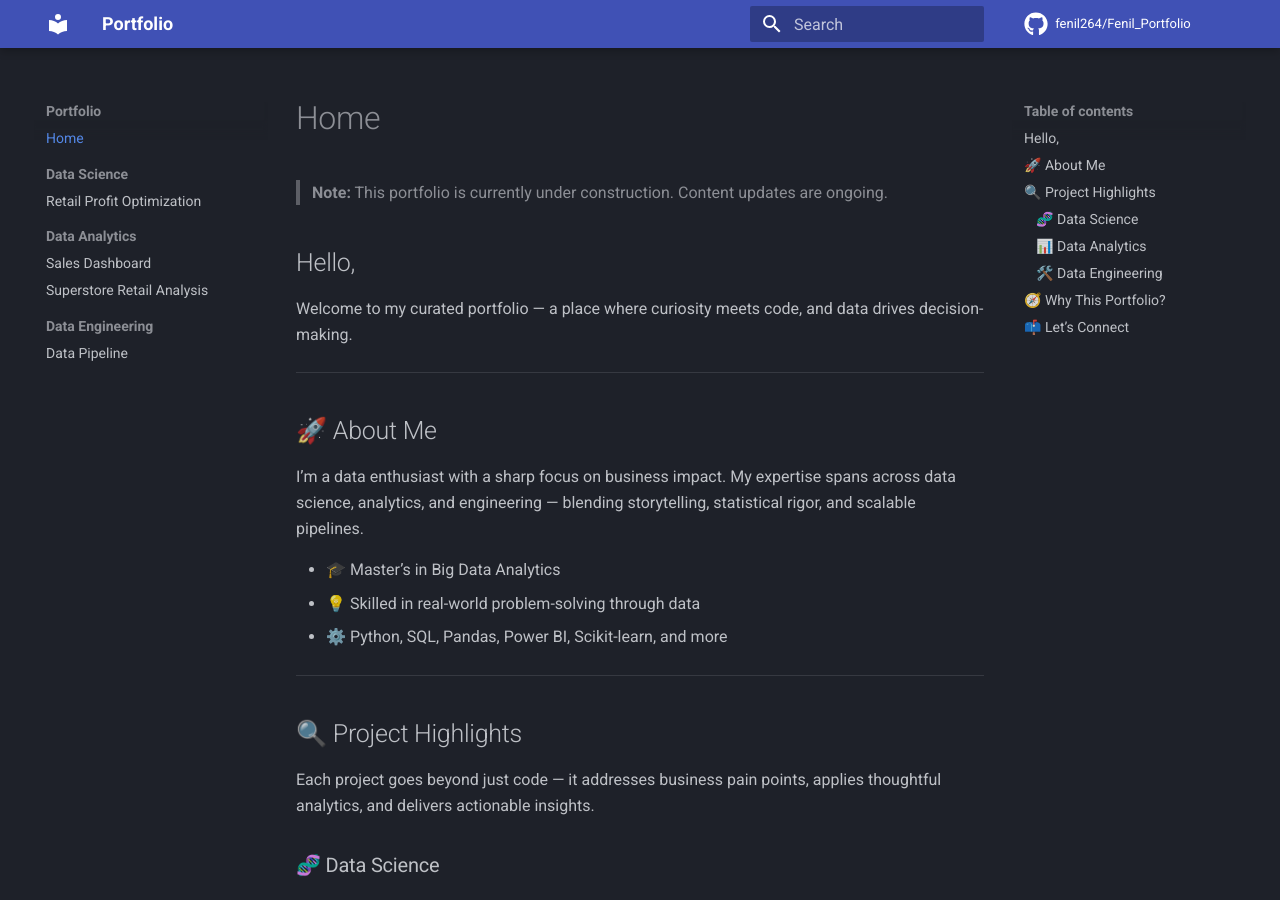
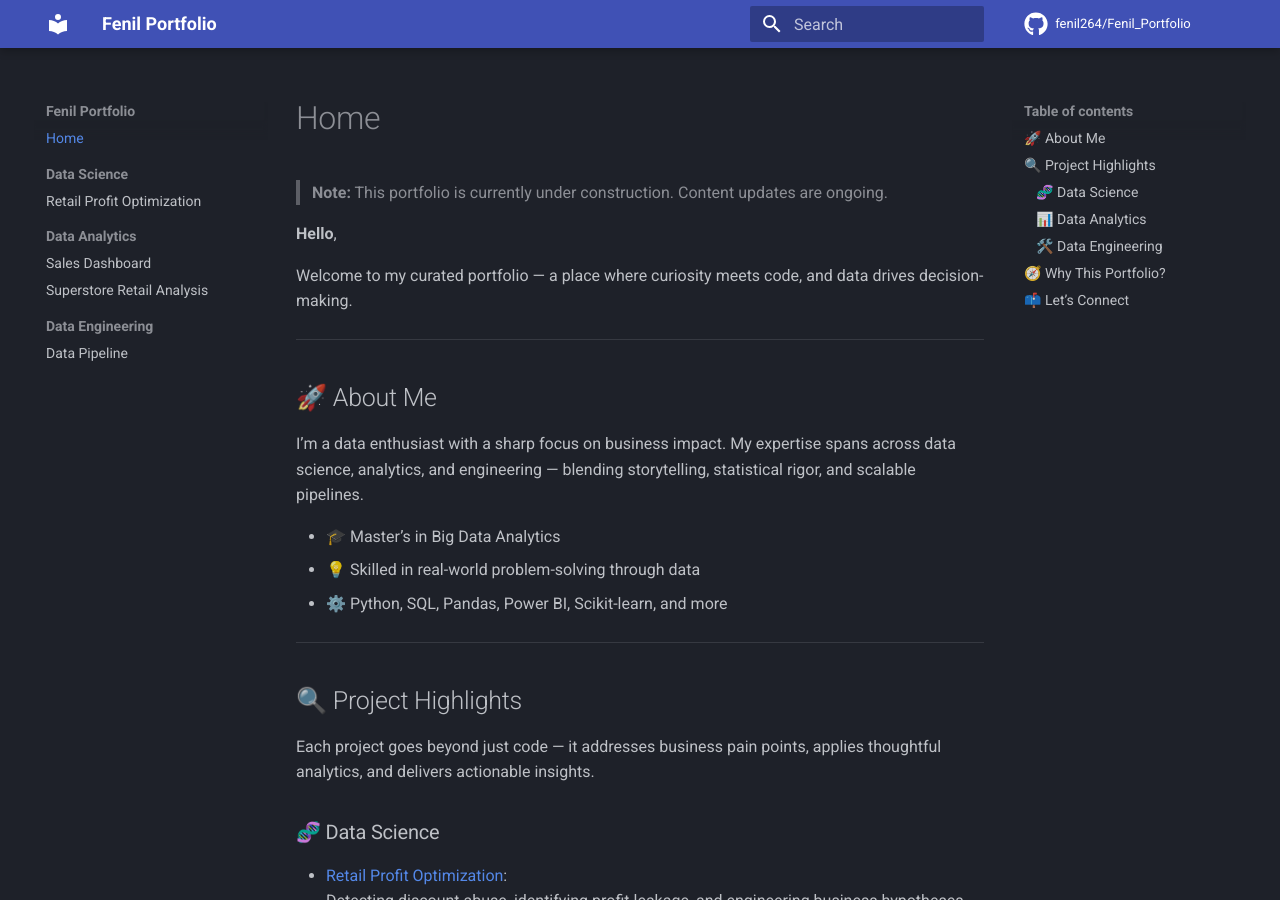
Before and after one commit to fenil264/Fenil_Portfolio, an MkDocs documentation site: the page built from docs/index.md, in a window 1280 px wide and 900 px high. Built offline with MkDocs 1.6.1 and Material for MkDocs 9.7.7, drawn with Linux system fonts in a browser that asks for light colours; comment, search, counter and statistics services are not loaded.

```diff
--- a/docs/index.md
+++ b/docs/index.md
@@ -1,7 +1,7 @@
 > **Note:** This portfolio is currently under construction. Content updates are ongoing.
 
 
-## Hello,
+**Hello**,
 
 Welcome to my curated portfolio — a place where curiosity meets code, and data drives decision-making.
 
--- a/mkdocs.yml
+++ b/mkdocs.yml
@@ -3,7 +3,7 @@
 # ============================
 
 # Site Information
-site_name: Portfolio
+site_name: Fenil Portfolio
 site_url: https://fenil264.github.io/Fenil_Portfolio/
 
 # Theme: Material for MkDocs
```
